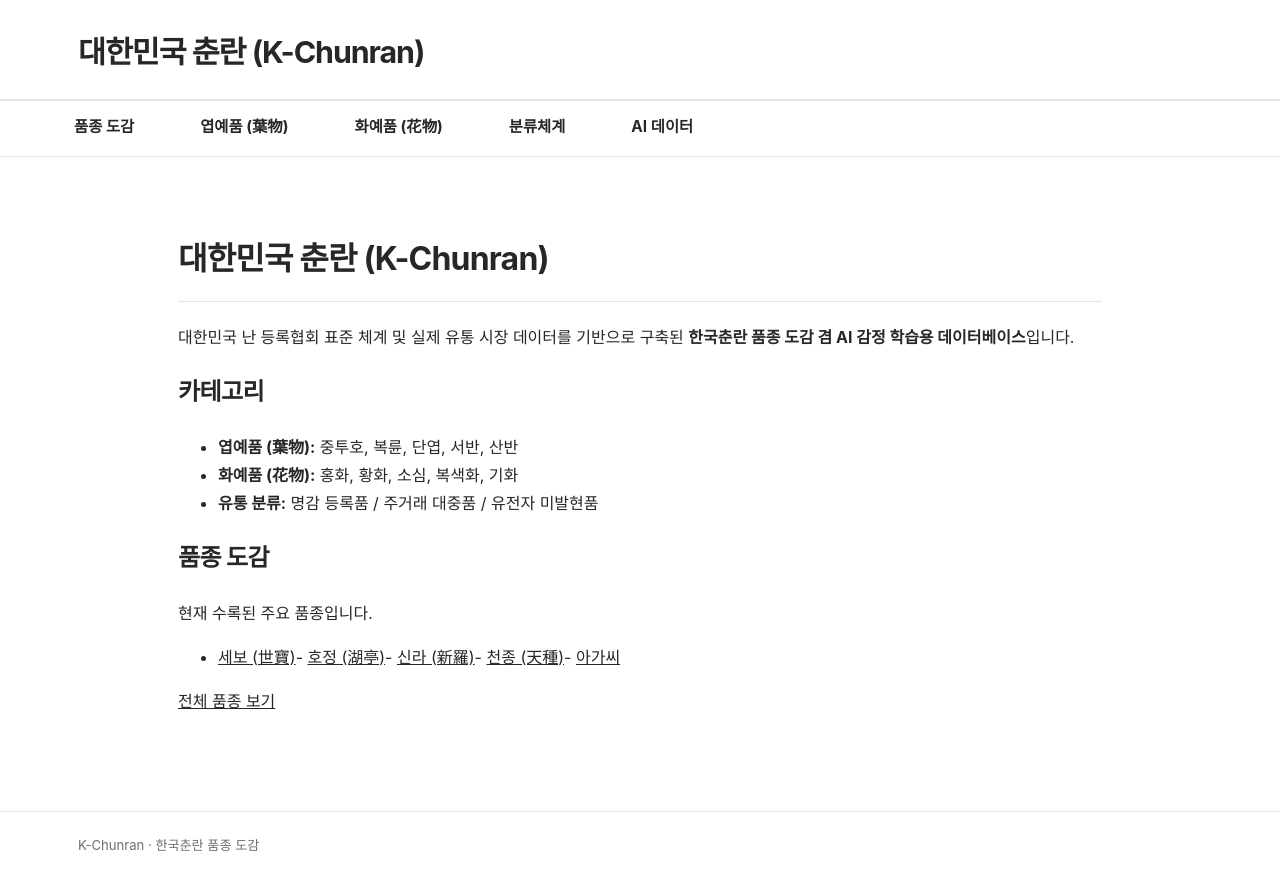
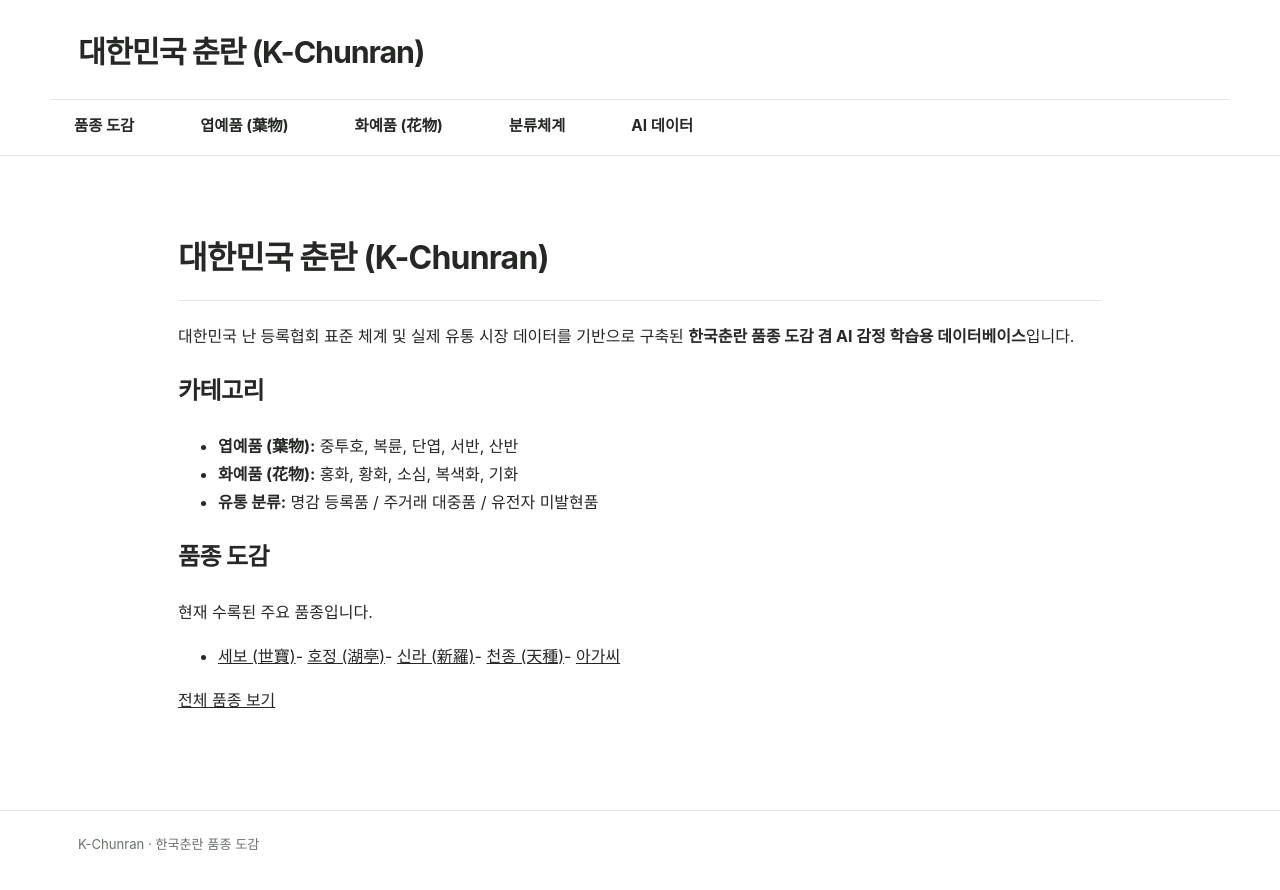
Before and after one commit to parasolra5-pixel/K-chunran, a Jekyll site: the page built from index.md, in a window 1280 px wide. Shown: the top 890 px of the page. Built offline with Jekyll 4.4.1, drawn with Linux system fonts in a browser that asks for light colours.

Commit message:
refactor(k-chunran): stabilize header and navigation lines

```diff
--- a/assets/css/k-chunran.css
+++ b/assets/css/k-chunran.css
@@ -29,28 +29,14 @@ a { color: inherit; }
 
 .kc-header-inner {
   position: relative;
-  z-index: 1;
   max-width: 1180px;
   margin: 0 auto;
   padding: 26px 28px 20px;
   display: flex;
   align-items: center;
   justify-content: space-between;
-  border-bottom: 2px solid transparent;
+  border-bottom: 1px solid var(--kc-border);
   background: #fff;
-}
-
-.kc-header-inner::after {
-  content: "";
-  position: absolute;
-  left: 50%;
-  right: auto;
-  bottom: -2px;
-  width: 100vw;
-  height: 2px;
-  margin-left: -50vw;
-  background: var(--kc-border);
-  z-index: 5;
 }
 
 .kc-brand {
```
